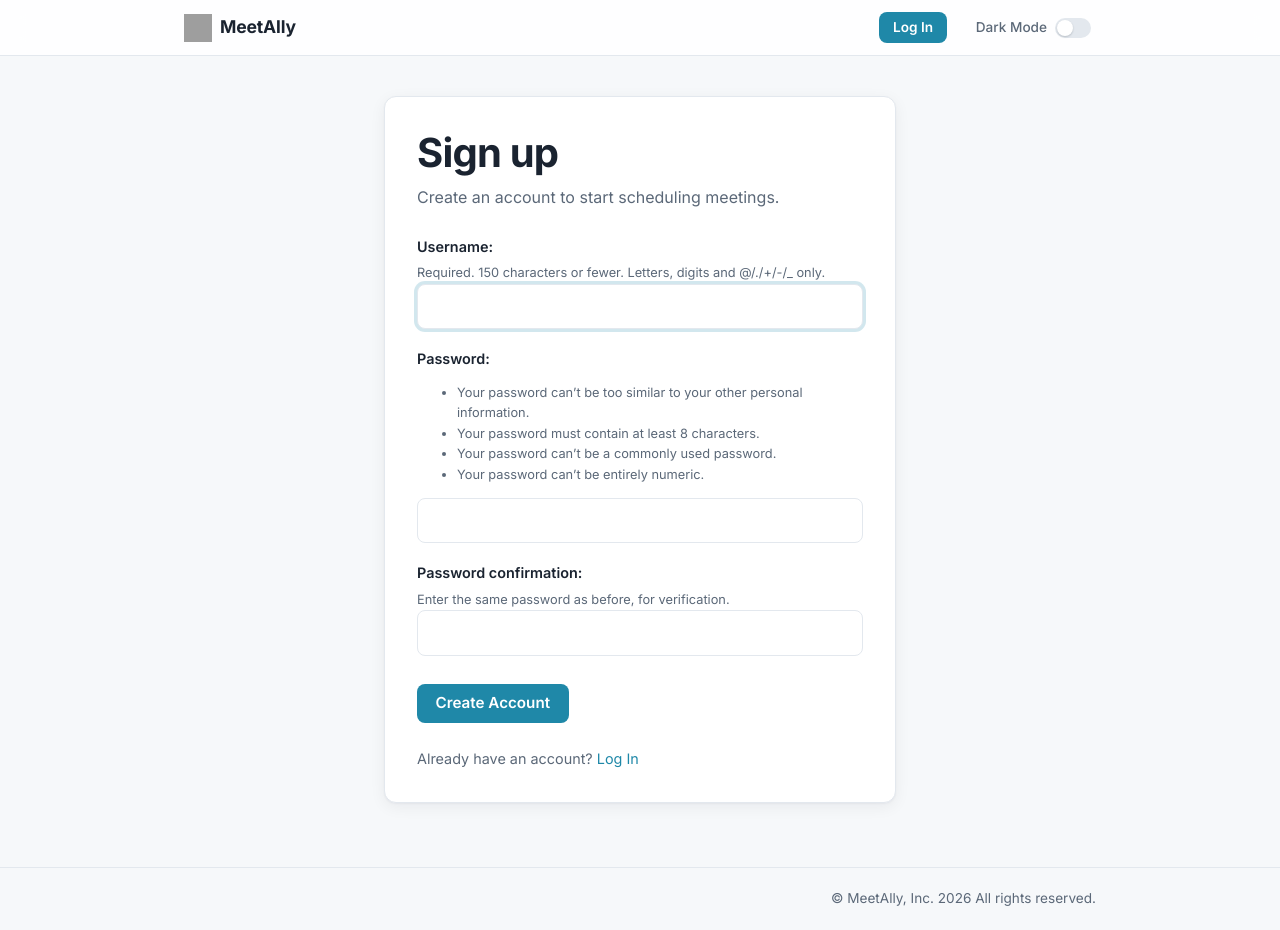
After one commit to barboxinha/MeetAlly, a Django app: page /auth/signup/ in a window 1280 px wide. The commit adds this page. Run offline with Django 5.2, Linux system fonts and the light colour scheme; grey boxes are pictures that could not be loaded.

Commit message:
Add sign up registration page

```diff
--- a/MeetAlly/urls.py
+++ b/MeetAlly/urls.py
@@ -17,12 +17,13 @@ Including another URLconf
 from django.contrib import admin
 from django.urls import include, path
 
-from website.views import welcome, about
+from website.views import welcome, about, signup
 
 urlpatterns = [
     path('admin/', admin.site.urls),
     path('', welcome, name="welcome"),
     path('about', about),
     path('meetings/', include('meetings.urls')),
+    path('auth/signup/', signup, name="signup"),
     path('auth/', include('django.contrib.auth.urls'))
 ]
--- a/templates/registration/login.html
+++ b/templates/registration/login.html
@@ -24,5 +24,6 @@
                 <input type="submit" value="Log in">
             </div>
         </form>
+        <p class="card-footnote muted">New to MeetAlly? <a href="{% url 'signup' %}">Sign Up</a></p>
     </div>
 {% endblock %}
--- /dev/null
+++ b/templates/registration/signup.html
@@ -0,0 +1,25 @@
+{% extends 'base.html' %}
+
+{% block title %}Sign Up - MeetAlly{% endblock %}
+
+{% block container_class %}container-narrow{% endblock %}
+
+{% block content %}
+    <div class="card">
+        <div class="page-title">
+            <h1>Sign up</h1>
+            <p>Create an account to start scheduling meetings.</p>
+        </div>
+
+        <form method="post">
+            {% csrf_token %}
+            <div class="form-fields">
+                {{ form }}
+            </div>
+            <div class="actions">
+                <input type="submit" value="Create Account">
+            </div>
+        </form>
+        <p class="card-footnote muted">Already have an account? <a href="{% url 'login' %}">Log In</a></p>
+    </div>
+{% endblock %}
--- a/website/views.py
+++ b/website/views.py
@@ -1,5 +1,7 @@
+from django.contrib.auth import login
+from django.contrib.auth.forms import UserCreationForm
 from django.http import HttpResponse
-from django.shortcuts import render
+from django.shortcuts import redirect, render
 
 from meetings.models import Meeting
 
@@ -12,5 +14,19 @@ def welcome(request):
     return render(request, template_name="website/welcome.html", context=context)
 
 
+def signup(request):
+    if request.user.is_authenticated:
+        return redirect("welcome")
+    if request.method == "POST":
+        form = UserCreationForm(request.POST)
+        if form.is_valid():
+            # Log the new user straight in rather than sending them to the login page
+            login(request, form.save())
+            return redirect("welcome")
+    else:
+        form = UserCreationForm()
+    return render(request, "registration/signup.html", {"form": form})
+
+
 def about(request):
     return HttpResponse("MeetAlly is your one-stop shop for coordinating meetings with your peers. \r\nWe are here to be your time ally!")
```
Also changed, not shown: website/templates/website/welcome.html (+10 -4 lines), 1 other file. Lines whose indentation alone changed are shown as unchanged.
